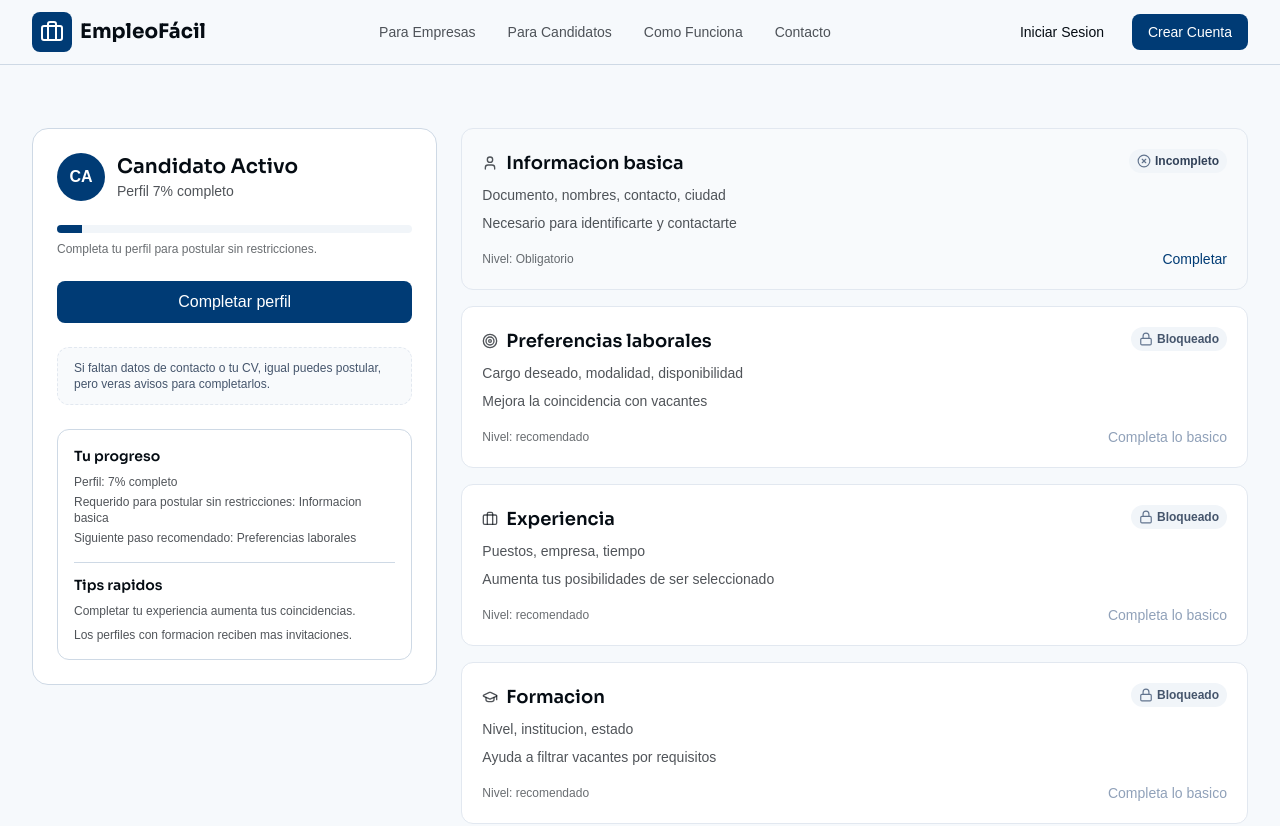
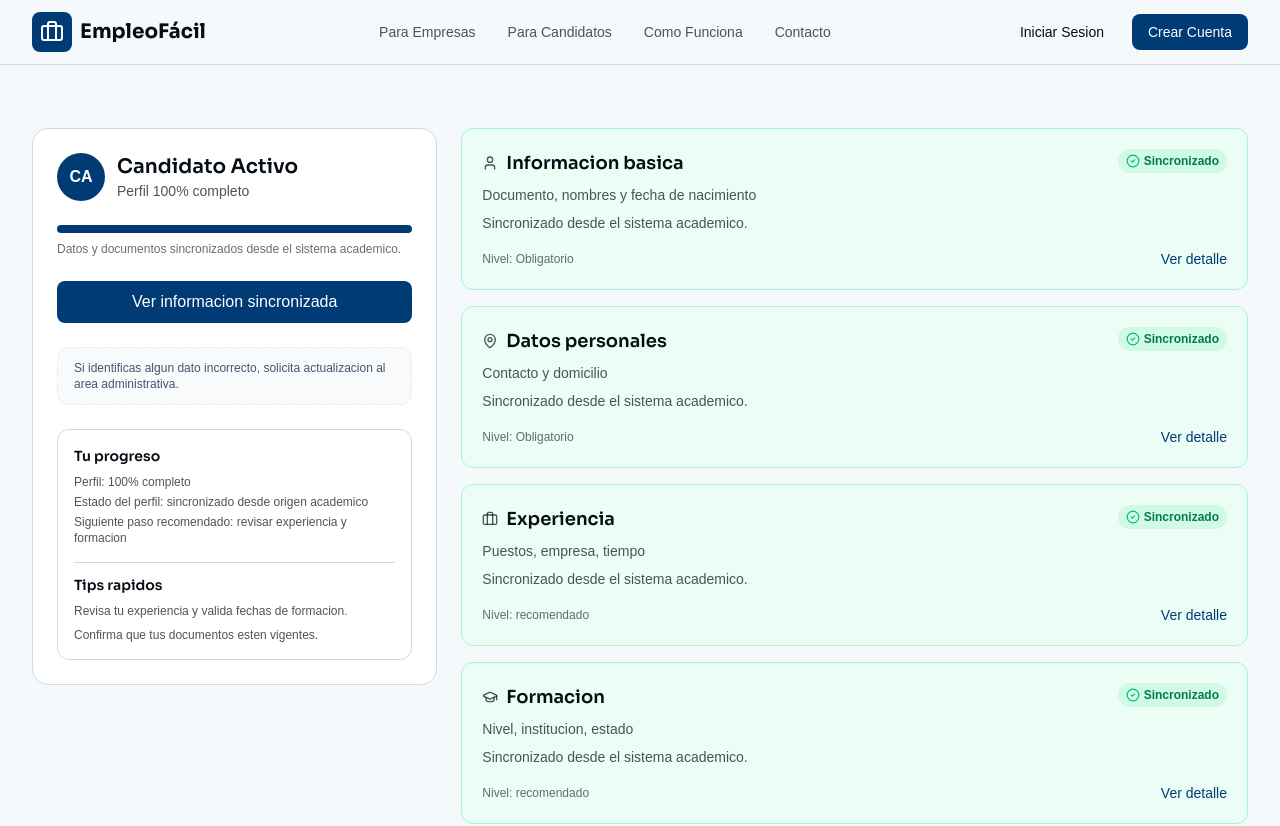
Before and after one commit to KevinTomala/empleofacil, a React (Vite) app in the folder frontend/: page /app/candidate/perfil in a window 1280 px wide. Shown: the top 826 px of the page. Built offline with nearby package versions, Linux system fonts and the light colour scheme.

Commit message:
Design: Udpate Candidato

```diff
--- a/frontend/src/modules/candidate/CandidateProfile.jsx
+++ b/frontend/src/modules/candidate/CandidateProfile.jsx
@@ -1,14 +1,10 @@
 import {
-  AlertTriangle,
   CheckCircle2,
-  CircleX,
   FileText,
   GraduationCap,
-  Languages,
-  Lock,
   Briefcase,
+  MapPin,
   User,
-  Target,
 } from 'lucide-react'
 import { useMemo } from 'react'
 import { useNavigate } from 'react-router-dom'
@@ -17,42 +13,40 @@ import Header from '../../components/Header'
 export default function CandidateProfile() {
   const navigate = useNavigate()
   const sections = useMemo(() => {
-    const basicComplete = false
-
     return [
       {
         id: 'datos-basicos',
         title: 'Informacion basica',
-        summary: 'Documento, nombres, contacto, ciudad',
-        why: 'Necesario para identificarte y contactarte',
-        status: basicComplete ? 'complete' : 'incomplete',
-        progress: basicComplete ? 1 : 0.4,
+        summary: 'Documento, nombres y fecha de nacimiento',
+        why: 'Sincronizado desde el sistema academico.',
+        status: 'sync',
+        progress: 1,
         route: '/perfil/datos-basicos',
-        actionLabel: 'Completar',
+        actionLabel: 'Ver detalle',
         icon: User,
         level: 'basico',
       },
       {
-        id: 'preferencias',
-        title: 'Preferencias laborales',
-        summary: 'Cargo deseado, modalidad, disponibilidad',
-        why: 'Mejora la coincidencia con vacantes',
-        status: basicComplete ? 'pending' : 'locked',
-        progress: basicComplete ? 0.2 : 0,
-        route: '/perfil/preferencias',
-        actionLabel: 'Configurar',
-        icon: Target,
-        level: 'recomendado',
+        id: 'datos-personales',
+        title: 'Datos personales',
+        summary: 'Contacto y domicilio',
+        why: 'Sincronizado desde el sistema academico.',
+        status: 'sync',
+        progress: 1,
+        route: '/perfil/datos-personales',
+        actionLabel: 'Ver detalle',
+        icon: MapPin,
+        level: 'basico',
       },
       {
         id: 'experiencia',
         title: 'Experiencia',
         summary: 'Puestos, empresa, tiempo',
-        why: 'Aumenta tus posibilidades de ser seleccionado',
-        status: basicComplete ? 'pending' : 'locked',
-        progress: basicComplete ? 0.1 : 0,
+        why: 'Sincronizado desde el sistema academico.',
+        status: 'sync',
+        progress: 1,
         route: '/perfil/experiencia',
-        actionLabel: 'Agregar',
+        actionLabel: 'Ver detalle',
         icon: Briefcase,
         level: 'recomendado',
       },
@@ -60,35 +54,23 @@ export default function CandidateProfile() {
         id: 'formacion',
         title: 'Formacion',
         summary: 'Nivel, institucion, estado',
-        why: 'Ayuda a filtrar vacantes por requisitos',
-        status: basicComplete ? 'optional' : 'locked',
-        progress: basicComplete ? 0.2 : 0,
+        why: 'Sincronizado desde el sistema academico.',
+        status: 'sync',
+        progress: 1,
         route: '/perfil/formacion',
-        actionLabel: 'Agregar',
+        actionLabel: 'Ver detalle',
         icon: GraduationCap,
         level: 'recomendado',
-      },
-      {
-        id: 'idiomas',
-        title: 'Idiomas',
-        summary: 'Nivel de dominio',
-        why: 'Algunas empresas lo solicitan',
-        status: basicComplete ? 'optional' : 'locked',
-        progress: basicComplete ? 0.1 : 0,
-        route: '/perfil/idiomas',
-        actionLabel: 'Agregar',
-        icon: Languages,
-        level: 'opcional',
       },
       {
         id: 'documentos',
         title: 'Documentos',
         summary: 'CV, certificados',
-        why: 'Algunas empresas lo exigen',
-        status: basicComplete ? 'pending' : 'locked',
-        progress: basicComplete ? 0.2 : 0,
+        why: 'Sincronizado desde el sistema academico.',
+        status: 'sync',
+        progress: 1,
         route: '/perfil/documentos',
-        actionLabel: 'Subir',
+        actionLabel: 'Ver detalle',
         icon: FileText,
         level: 'opcional',
       },
@@ -100,55 +82,17 @@ export default function CandidateProfile() {
   )
 
   const nextRoute = useMemo(() => {
-    const firstIncomplete = sections.find((section) =>
-      ['incomplete', 'pending'].includes(section.status)
-    )
-    if (firstIncomplete) return firstIncomplete.route
-    const firstOptional = sections.find((section) => section.status === 'optional')
-    if (firstOptional) return firstOptional.route
     return sections[0]?.route ?? '/perfil/datos-basicos'
   }, [sections])
 
   const statusStyles = {
-    incomplete: {
-      label: 'Incompleto',
-      border: 'border-slate-200',
-      bg: 'bg-slate-50',
-      badge: 'bg-slate-100 text-slate-700',
-      icon: CircleX,
-      iconColor: 'text-slate-500',
-    },
-    optional: {
-      label: 'Opcional recomendado',
-      border: 'border-amber-200',
-      bg: 'bg-amber-50',
-      badge: 'bg-amber-100 text-amber-700',
-      icon: AlertTriangle,
-      iconColor: 'text-amber-500',
-    },
-    pending: {
-      label: 'Pendiente',
-      border: 'border-slate-200',
-      bg: 'bg-slate-50',
-      badge: 'bg-slate-100 text-slate-700',
-      icon: CircleX,
-      iconColor: 'text-slate-500',
-    },
-    complete: {
-      label: 'Completo',
+    sync: {
+      label: 'Sincronizado',
       border: 'border-emerald-200',
       bg: 'bg-emerald-50',
       badge: 'bg-emerald-100 text-emerald-700',
       icon: CheckCircle2,
       iconColor: 'text-emerald-500',
-    },
-    locked: {
-      label: 'Bloqueado',
-      border: 'border-slate-200',
-      bg: 'bg-white',
-      badge: 'bg-slate-100 text-slate-600',
-      icon: Lock,
-      iconColor: 'text-slate-500',
     },
   }
 
@@ -172,7 +116,7 @@ export default function CandidateProfile() {
                 <div className="h-full bg-primary" style={{ width: `${progress}%` }} />
               </div>
               <p className="text-xs text-foreground/60">
-                Completa tu perfil para postular sin restricciones.
+                Datos y documentos sincronizados desde el sistema academico.
               </p>
             </div>
             <button
@@ -180,11 +124,10 @@ export default function CandidateProfile() {
               onClick={() => navigate(nextRoute)}
               type="button"
             >
-              Completar perfil
+              Ver informacion sincronizada
             </button>
             <div className="rounded-xl border border-dashed border-slate-200 bg-slate-50 px-4 py-3 text-xs text-slate-600">
-              Si faltan datos de contacto o tu CV, igual puedes postular, pero veras avisos para
-              completarlos.
+              Si identificas algun dato incorrecto, solicita actualizacion al area administrativa.
             </div>
 
             <div className="rounded-xl border border-border bg-white p-4 space-y-4">
@@ -192,15 +135,15 @@ export default function CandidateProfile() {
                 <h2 className="text-sm font-semibold text-foreground">Tu progreso</h2>
                 <div className="mt-2 space-y-1 text-xs text-foreground/70">
                   <p>Perfil: {progress}% completo</p>
-                  <p>Requerido para postular sin restricciones: Informacion basica</p>
-                  <p>Siguiente paso recomendado: Preferencias laborales</p>
+                  <p>Estado del perfil: sincronizado desde origen academico</p>
+                  <p>Siguiente paso recomendado: revisar experiencia y formacion</p>
                 </div>
               </div>
               <div className="border-t border-border pt-3">
                 <h3 className="text-sm font-semibold text-foreground">Tips rapidos</h3>
                 <ul className="mt-2 space-y-2 text-xs text-foreground/70">
-                  <li>Completar tu experiencia aumenta tus coincidencias.</li>
-                  <li>Los perfiles con formacion reciben mas invitaciones.</li>
+                  <li>Revisa tu experiencia y valida fechas de formacion.</li>
+                  <li>Confirma que tus documentos esten vigentes.</li>
                 </ul>
               </div>
             </div>
@@ -211,7 +154,6 @@ export default function CandidateProfile() {
               const status = statusStyles[section.status]
               const StatusIcon = status.icon
               const SectionIcon = section.icon
-              const isLocked = section.status === 'locked'
               return (
                 <div
                   key={section.id}
@@ -238,14 +180,11 @@ export default function CandidateProfile() {
                       Nivel: {section.level === 'basico' ? 'Obligatorio' : section.level}
                     </p>
                     <button
-                      className={`text-sm font-medium ${isLocked ? 'text-slate-400' : 'text-primary'}`}
-                      onClick={() => {
-                        if (!isLocked) navigate(section.route)
-                      }}
+                      className="text-sm font-medium text-primary"
+                      onClick={() => navigate(section.route)}
                       type="button"
-                      disabled={isLocked}
                     >
-                      {isLocked ? 'Completa lo basico' : section.actionLabel}
+                      {section.actionLabel}
                     </button>
                   </div>
                 </div>
--- a/frontend/src/modules/candidate/ProfileDatosBasicos.jsx
+++ b/frontend/src/modules/candidate/ProfileDatosBasicos.jsx
@@ -93,7 +93,7 @@ export default function ProfileDatosBasicos() {
               <button
                 className="px-4 py-2 rounded-lg bg-primary text-white text-sm font-medium"
                 type="button"
-                onClick={() => navigate('/perfil/preferencias')}
+                onClick={() => navigate('/perfil/datos-personales')}
               >
                 Guardar y continuar
               </button>
--- a/frontend/src/modules/candidate/ProfileDatosPersonales.jsx
+++ b/frontend/src/modules/candidate/ProfileDatosPersonales.jsx
@@ -1,5 +1,6 @@
 import { useNavigate } from 'react-router-dom'
 import Header from '../../components/Header'
+import ProfileTabs from './ProfileTabs'
 
 export default function ProfileDatosPersonales() {
   const navigate = useNavigate()
@@ -12,6 +13,7 @@ export default function ProfileDatosPersonales() {
     <div className="min-h-screen bg-background">
       <Header />
       <main className="page-container pt-12 pb-20 space-y-8">
+        <ProfileTabs current="/perfil/datos-personales" />
         <section className="max-w-3xl space-y-6">
           <div>
             <h1 className="font-heading text-2xl font-semibold">Datos personales</h1>
--- a/frontend/src/modules/candidate/ProfileExperiencia.jsx
+++ b/frontend/src/modules/candidate/ProfileExperiencia.jsx
@@ -65,7 +65,7 @@ export default function ProfileExperiencia() {
               <button
                 className="px-4 py-2 rounded-lg bg-primary text-white text-sm font-medium"
                 type="button"
-                onClick={() => navigate('/perfil/documentos')}
+                onClick={() => navigate('/perfil/formacion')}
               >
                 Guardar y continuar
               </button>
--- a/frontend/src/modules/candidate/ProfileFormacion.jsx
+++ b/frontend/src/modules/candidate/ProfileFormacion.jsx
@@ -65,7 +65,7 @@ export default function ProfileFormacion() {
               <button
                 className="px-4 py-2 rounded-lg bg-primary text-white text-sm font-medium"
                 type="button"
-                onClick={() => navigate('/perfil/idiomas')}
+                onClick={() => navigate('/perfil/documentos')}
               >
                 Guardar y continuar
               </button>
--- a/frontend/src/modules/candidate/ProfileTabs.jsx
+++ b/frontend/src/modules/candidate/ProfileTabs.jsx
@@ -2,10 +2,9 @@ import { Link } from 'react-router-dom'
 
 const tabs = [
   { label: 'Informacion basica', to: '/perfil/datos-basicos' },
-  { label: 'Preferencias', to: '/perfil/preferencias' },
+  { label: 'Datos personales', to: '/perfil/datos-personales' },
   { label: 'Experiencia', to: '/perfil/experiencia' },
   { label: 'Formacion', to: '/perfil/formacion' },
-  { label: 'Idiomas', to: '/perfil/idiomas' },
   { label: 'Documentos', to: '/perfil/documentos' },
 ]
 
```
